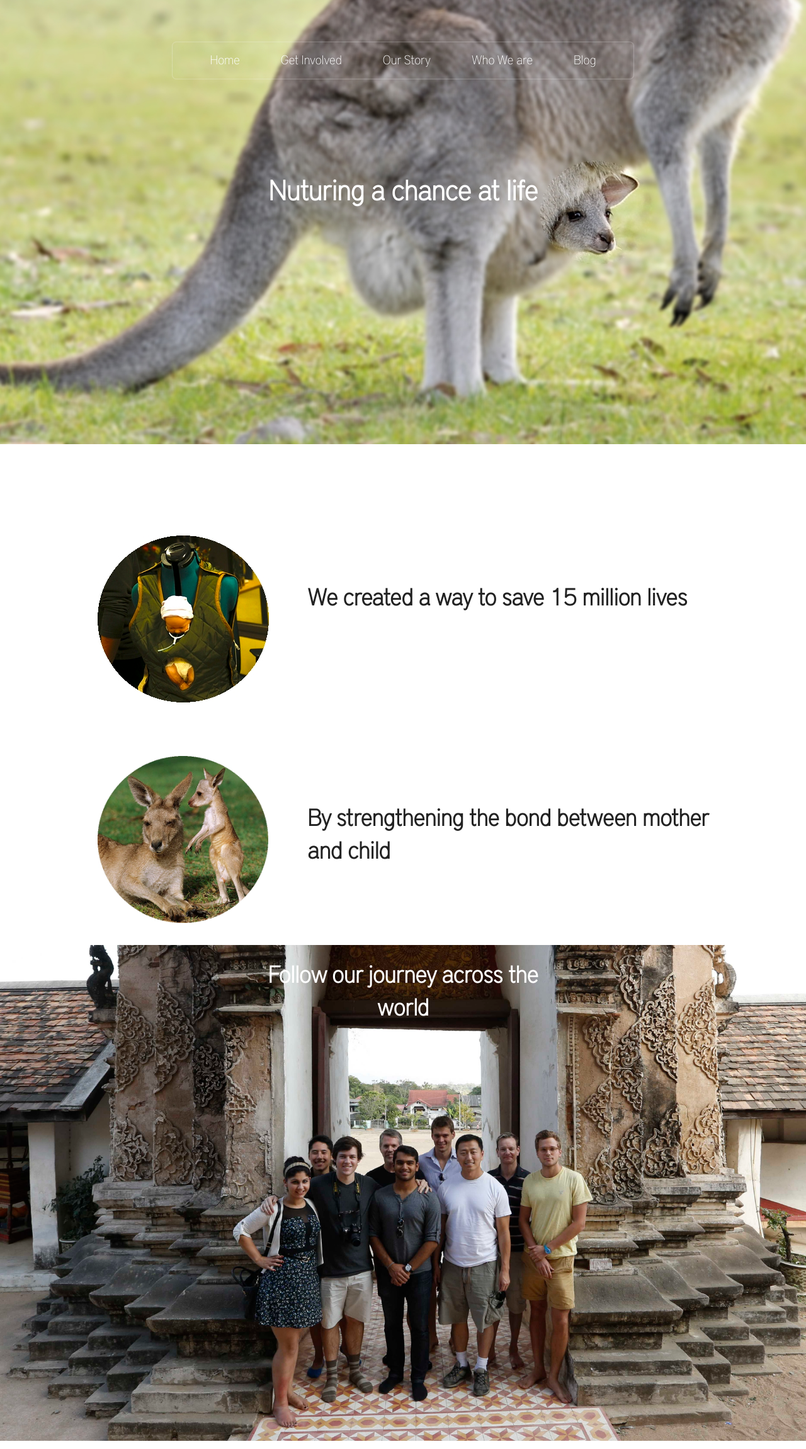
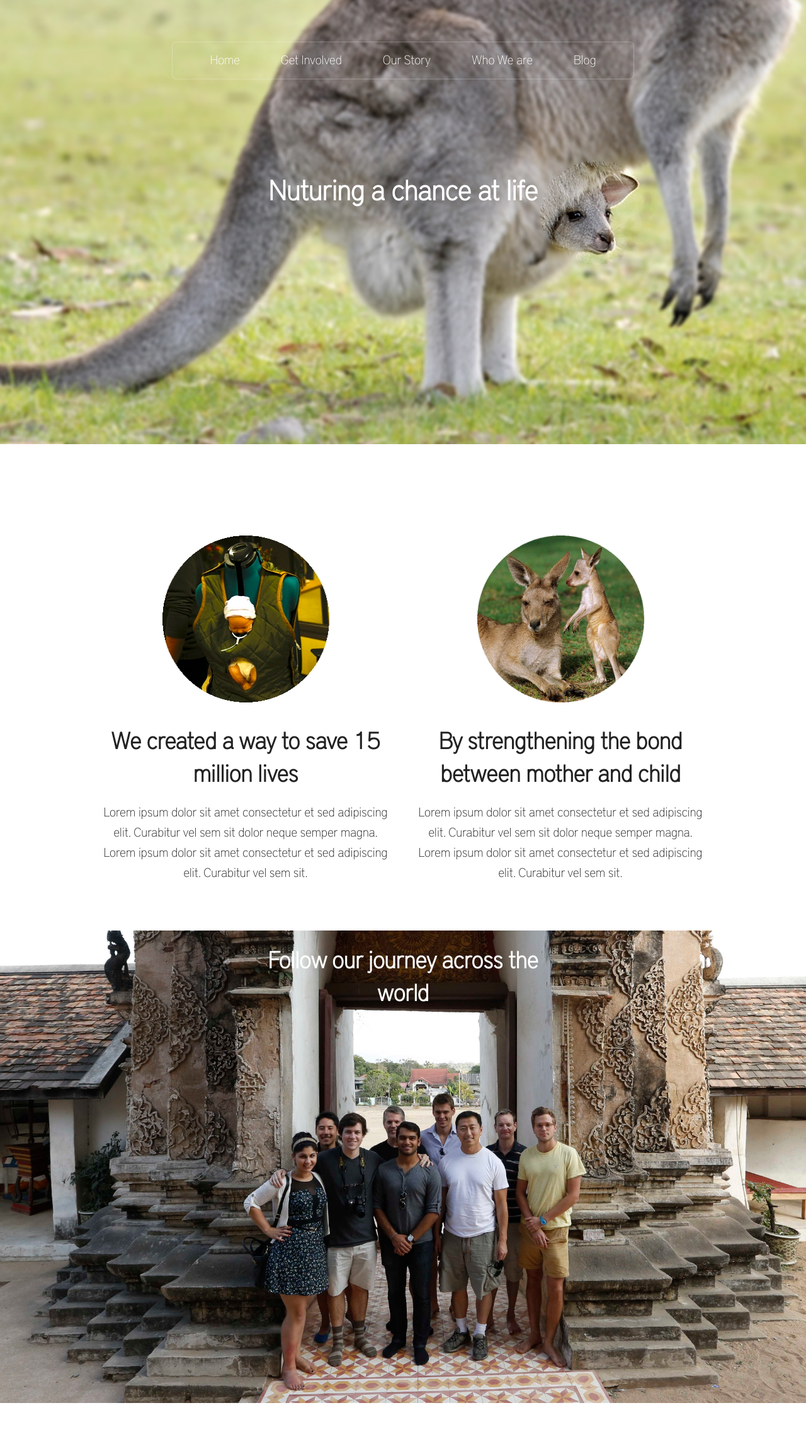
Before and after one commit to KangaKare/kangakare.github.io, a Jekyll site: the page built from index.html, in a window 1280 px wide. Shown: the whole page at 63% size. Built offline with Jekyll 4.4.1, drawn with Linux system fonts in a browser that asks for light colours; nearby versions of some CDN libraries; after the commit the page ends 2277 px from its top, so only the background shows below that.

Commit message:
Edit middle portion of front page

```diff
--- a/assets/css/main.css
+++ b/assets/css/main.css
@@ -70,18 +70,25 @@ body {
 
 .transition {
   margin-top: 50px;
-  height: 300px;
+	margin-bottom: 50px;
 }
 .transition h2{
-  margin-top: 2em;
+  margin-top: 1em;
+	text-align: center;
+}
+.transition p {
+  font-size: 1.25em;
+	text-align: center;
 }
 .transition img {
   height: 265px;
+	margin-left: auto;
+	margin-right: auto;
+	width: 265px;
+	display: block;
 }
 #body {
   text-align: center;
-	top: 0px;
-	left: 0px;
 	width: 100%;
 	height: 800px;
 	background: linear-gradient(rgba(255,255,255,1),rgba(255,255,255,1)), url('images/ppl-thailand.jpg');
@@ -89,6 +96,8 @@ body {
 	background-size: contain;
 	padding: 1rem;
 	color: white;
+	clear: both;
+	margin-top: 25px;
 }
 #description h2{
   color: white;
--- a/index.html
+++ b/index.html
@@ -3,19 +3,15 @@ layout: default
 title:
 ---
 <div class="row transition">
-  <div class="small-4 columns">
+  <div class="small-6 columns">
 	  <img src="assets/css/images/pouch-itself.jpg" alt="kanga-kare-pouch"/>
-	</div>
-  <div class="small-8 columns">
     <h2>We created a way to save 15 million lives</h2>
-	</div>
+		<p>Lorem ipsum dolor sit amet consectetur et sed adipiscing elit. Curabitur vel sem sit dolor neque semper magna. Lorem ipsum dolor sit amet consectetur et sed adipiscing elit. Curabitur vel sem sit.</p>
 </div>
-<div class="row transition">
-  <div class="small-4 columns">
+  <div class="small-6 columns">
 	  <img src="assets/css/images/mom-kangaroo-and-joey.jpg" alt="kanga-kare-pouch"/>
-	</div>
-  <div class="small-8 columns">
     <h2>By strengthening the bond between mother and child</h2>
+		<p>Lorem ipsum dolor sit amet consectetur et sed adipiscing elit. Curabitur vel sem sit dolor neque semper magna. Lorem ipsum dolor sit amet consectetur et sed adipiscing elit. Curabitur vel sem sit.</p>
 </div>
 
 </div>
```
Also changed, not shown: assets/css/images/ppl-thailand.jpg, 1 other file.
